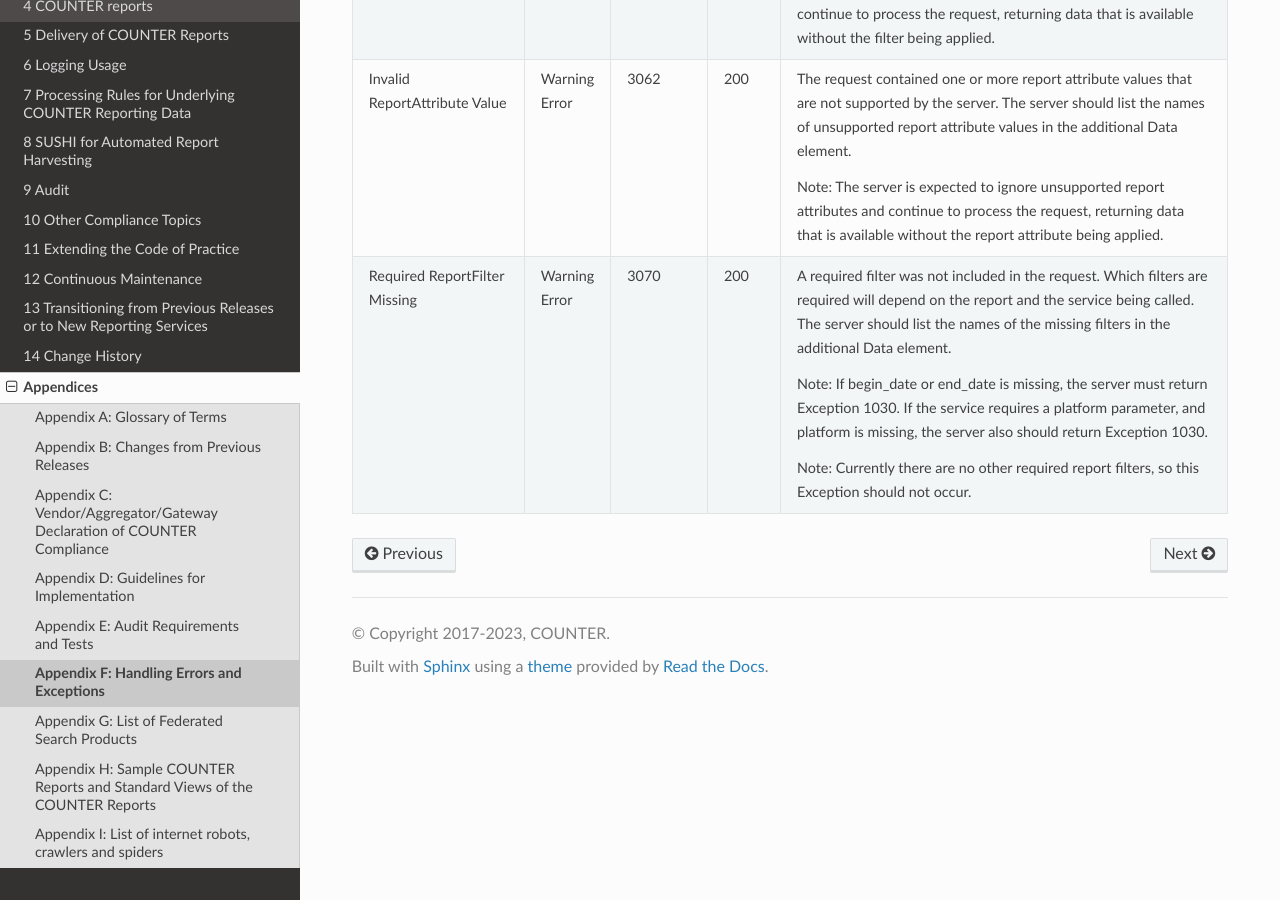
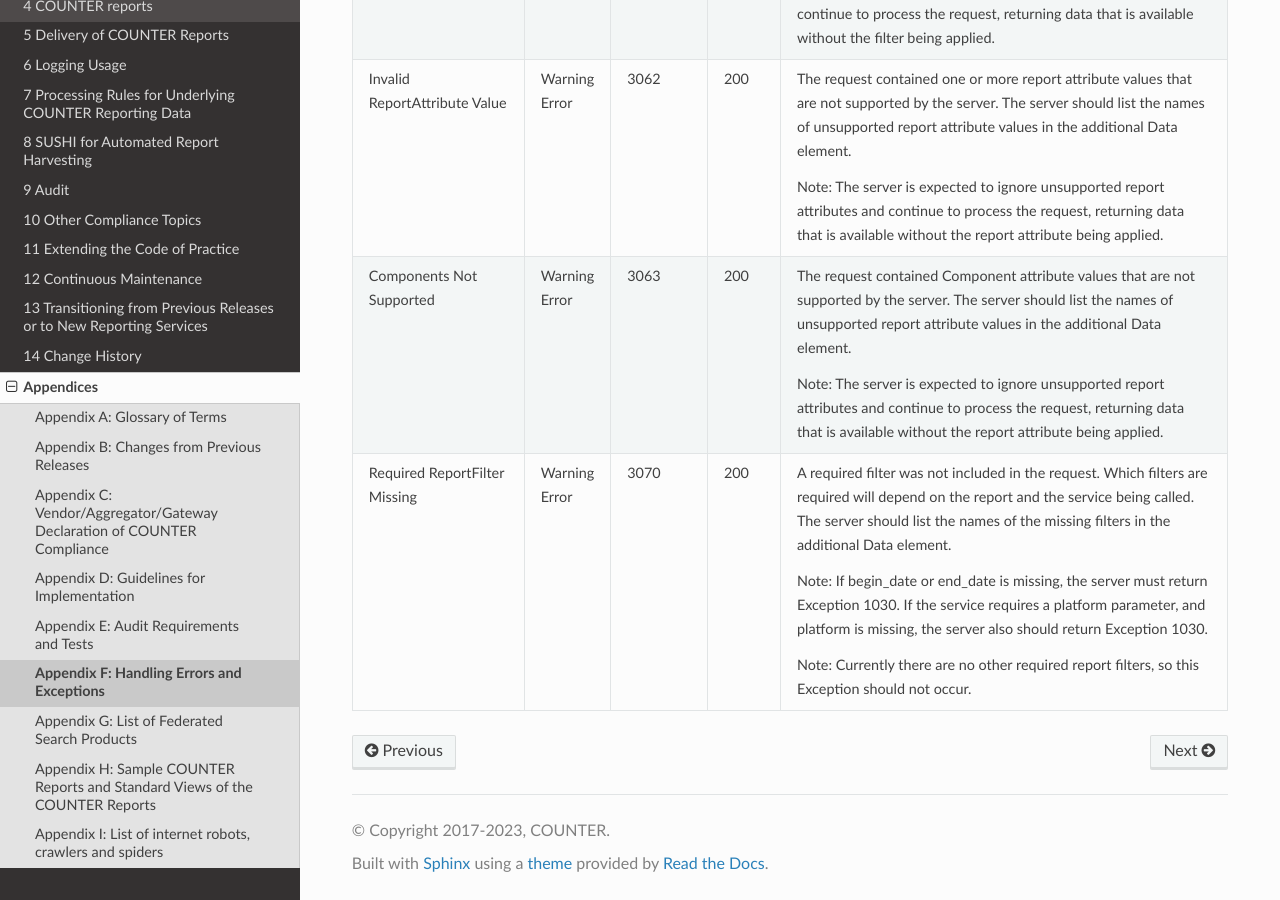
Before and after one commit to Project-Counter/cop5, a Sphinx documentation site: the page built from source/appendices/f-handling-errors-and-exceptions.rst, in a window 1280 px wide and 900 px high, scrolled down 5351 px. Built offline with Sphinx 7.4.7 and the Read the Docs theme 2.0.0, drawn with Linux system fonts in a browser that asks for light colours.

Commit message:
Handling exception for components
New Exception 3063 (Components Not Supported) added to reflect components now being optional

```diff
--- a/source/appendices/f-handling-errors-and-exceptions.rst
+++ b/source/appendices/f-handling-errors-and-exceptions.rst
@@ -253,6 +253,15 @@ Table F.1 (below): Exceptions
 
        Note: The server is expected to ignore unsupported report attributes and continue to process the request, returning data that is available without the report attribute being applied.
 
+   * - Components Not Supported
+     - Warning\ |br|\ |lb|
+       Error
+     - 3063
+     - 200
+     - The request contained Component attribute values that are not supported by the server. The server should list the names of unsupported report attribute values in the additional Data element.
+
+       Note: The server is expected to ignore unsupported report attributes and continue to process the request, returning data that is available without the report attribute being applied.
+
    * - Required ReportFilter Missing
      - Warning\ |br|\ |lb|
        Error
```
